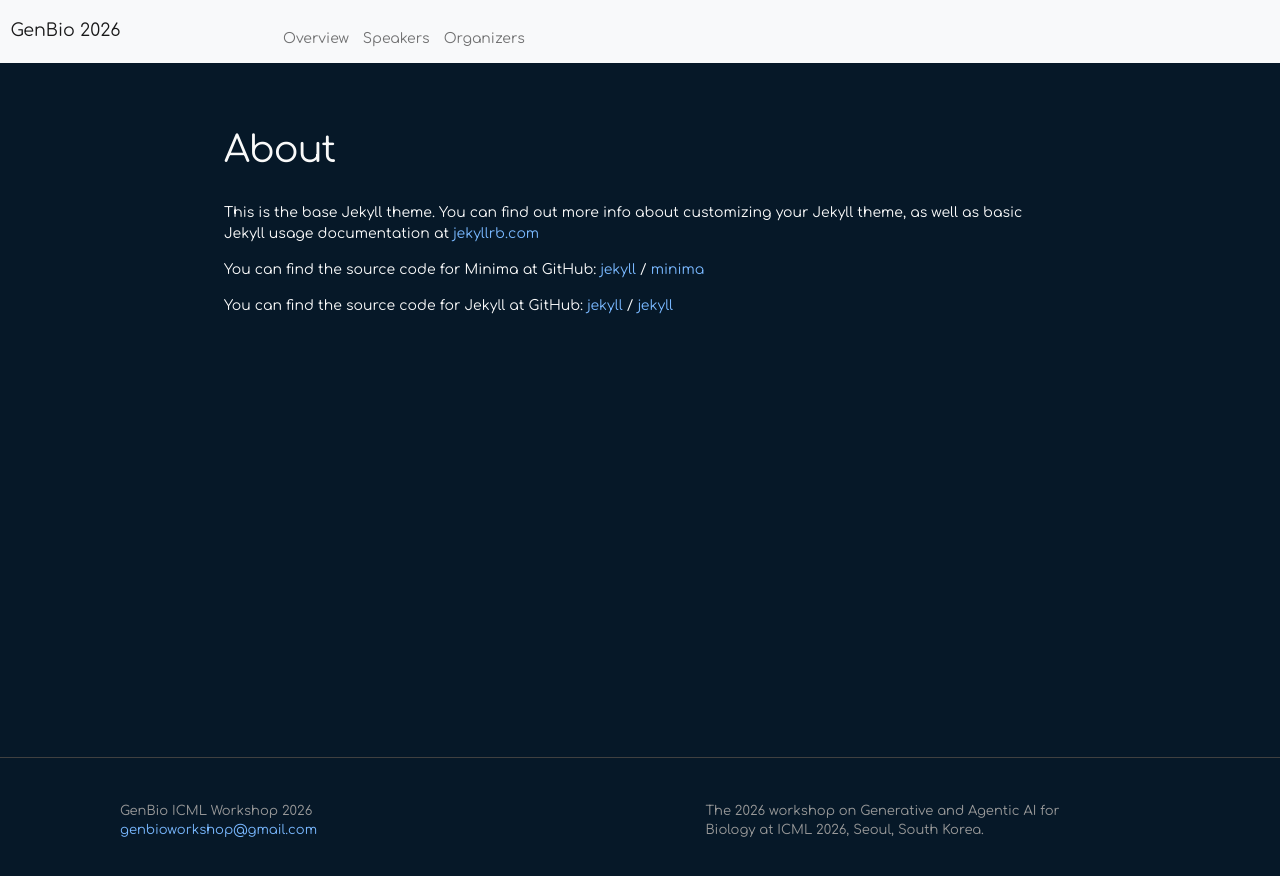
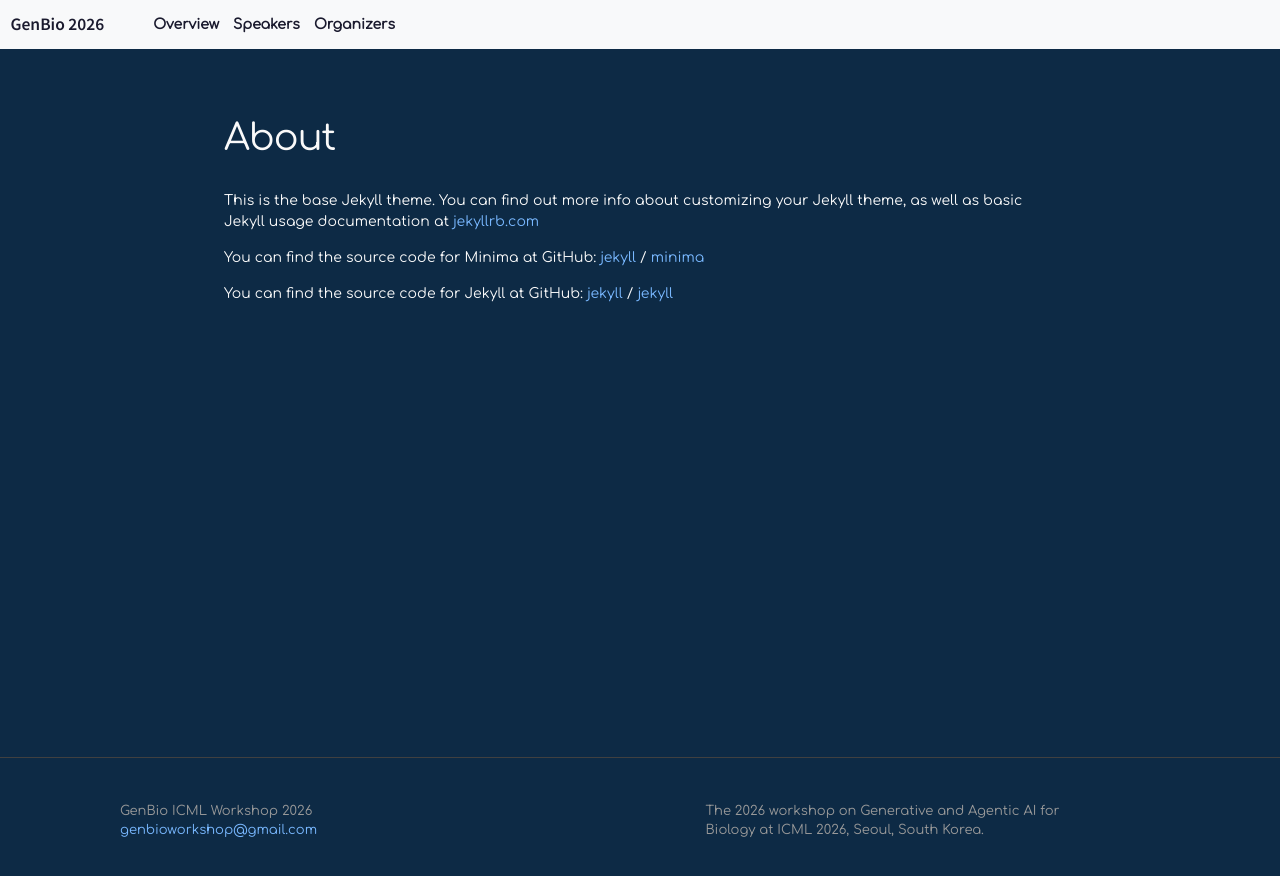
Before and after one commit to genbio-workshop/2026, a Jekyll site: the page built from about.md, in a window 1280 px wide. Shown: the top 876 px of the page. Built offline with Jekyll 4.4.1, drawn with Linux system fonts in a browser that asks for light colours; nearby versions of some CDN libraries.

Commit message:
better color theme and header

```diff
--- a/_includes/head.html
+++ b/_includes/head.html
@@ -19,6 +19,6 @@
   {%- include custom-head.html -%}
   <link rel="preconnect" href="https://fonts.googleapis.com">
 <link rel="preconnect" href="https://fonts.gstatic.com" crossorigin>
-<link href="https://fonts.googleapis.com/css2?family=Source+Sans+Pro:wght@200&display=swap" rel="stylesheet">
+<link href="https://fonts.googleapis.com/css2?family=Source+Sans+Pro:wght@200;400;500;600;700;900&display=swap" rel="stylesheet">
 
 </head>
--- a/_includes/header.html
+++ b/_includes/header.html
@@ -1,5 +1,5 @@
 
-<nav class="navbar navbar-expand-lg navbar-light bg-light">
+<nav class="navbar navbar-expand-lg navbar-light bg-light sticky-top">
   <div class="container-fluid">
     <a class="navbar-brand" href="#">GenBio 2026</a>
     <button class="navbar-toggler" type="button" data-bs-toggle="collapse" data-bs-target="#navbarSupportedContent" aria-controls="navbarSupportedContent" aria-expanded="false" aria-label="Toggle navigation">
--- a/_sass/minima/custom-styles.scss
+++ b/_sass/minima/custom-styles.scss
@@ -1,2 +1,40 @@
 // Placeholder to allow defining custom styles that override everything else.
 // (Use `_sass/minima/custom-variables.scss` to override variable defaults)
+
+// Override inverted section text to true black
+.inverted {
+  color: #111;
+}
+
+// Reset Minima's global ul margin so Bootstrap's navbar-nav aligns correctly
+.navbar ul {
+  margin: 0;
+}
+
+// Navbar link styling
+.navbar-light .navbar-nav .nav-link {
+  color: #1a1a2e !important;
+  font-weight: 700;
+}
+
+.navbar-light .navbar-nav .nav-link:hover {
+  color: #444 !important;
+}
+
+// Navbar brand styling
+.navbar .navbar-brand {
+  font-family: 'Source Sans Pro', sans-serif;
+  font-weight: 600;
+  color: #1a1a2e !important;
+  padding-right: 2rem;
+}
+
+// Bottom border on sticky header
+.navbar {
+  border-bottom: 2px solid #0d2a45;
+}
+
+// Offset anchor scroll position to account for sticky header
+html {
+  scroll-padding-top: 80px;
+}
--- a/_sass/minima/skins/dark.scss
+++ b/_sass/minima/skins/dark.scss
@@ -7,7 +7,7 @@ $brand-color-dark:      darken($brand-color, 35%) !default;
 $site-title-color:      $brand-color-light !default;
 
 $text-color:            #fafafa !default;
-$background-color:      #061828 !default;
+$background-color:      #0d2a45 !default;
 $code-background-color: #212121 !default;
 
 $link-base-color:       #79b8ff !default;
```
